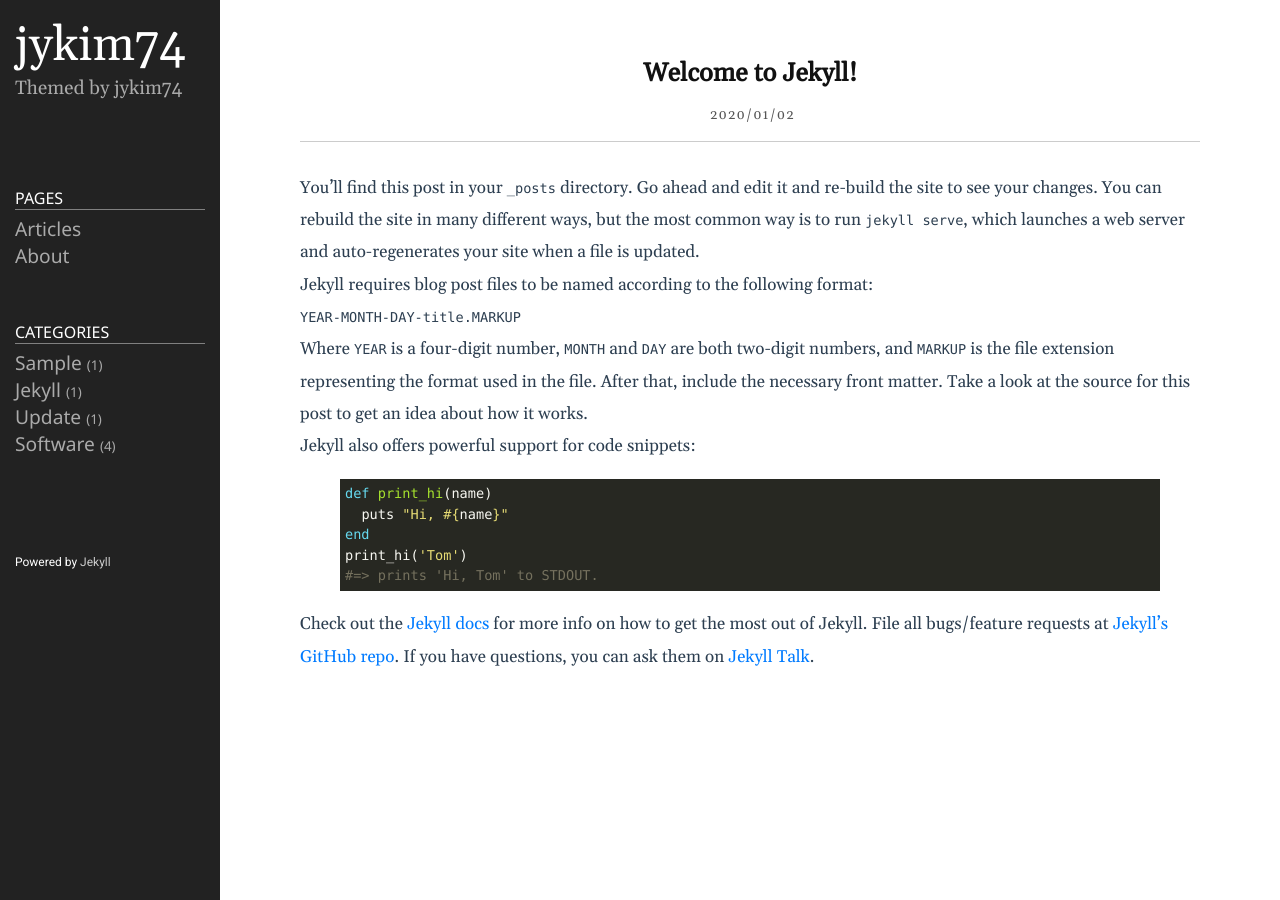
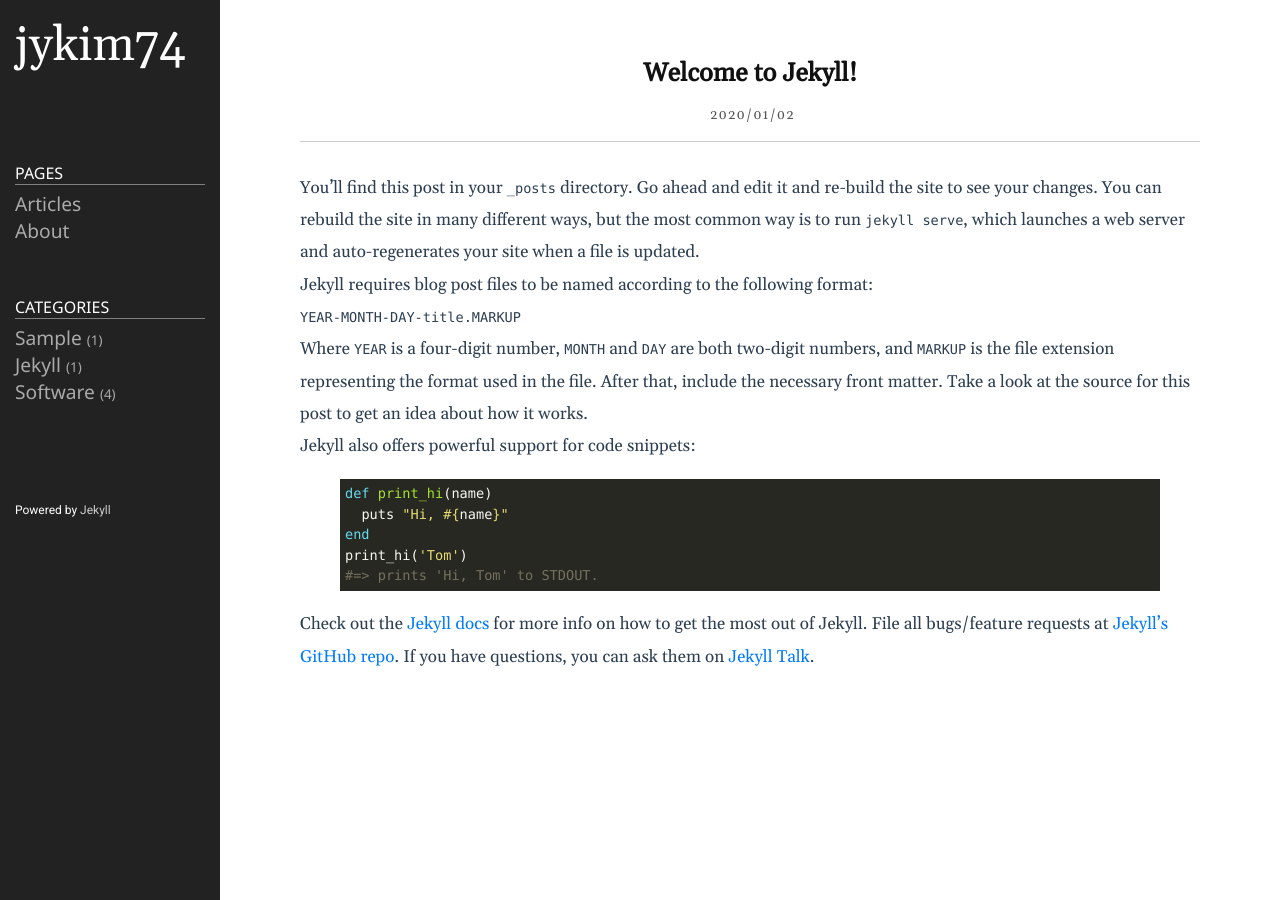
Before and after one commit to jykim74/jykim74.github.io, a Jekyll site: the page built from _posts/2020-01-02-welcome-to-jekyll.markdown, in a window 1280 px wide. Built offline with Jekyll 4.4.1, drawn with Linux system fonts in a browser that asks for light colours.

Commit message:
Base work

```diff
--- a/_config.yml
+++ b/_config.yml
@@ -21,7 +21,6 @@
 title: jykim74
 email: jykim74@gmail.com
 description: >- # this means to ignore newlines until "baseurl:"
-  Themed by jykim74
 baseurl: "/" # the subpath of your site, e.g. /blog
 url: "http://jykim74.github.io" # the base hostname & protocol for your site, e.g. http://example.com
 github_username: jykim74
--- a/_posts/2020-01-02-welcome-to-jekyll.markdown
+++ b/_posts/2020-01-02-welcome-to-jekyll.markdown
@@ -2,7 +2,7 @@
 layout: post
 title:  "Welcome to Jekyll!"
 date:   2020-01-02 19:31:29 +0900
-categories: jekyll update
+categories: jekyll
 ---
 You’ll find this post in your `_posts` directory. Go ahead and edit it and re-build the site to see your changes. You can rebuild the site in many different ways, but the most common way is to run `jekyll serve`, which launches a web server and auto-regenerates your site when a file is updated.
 
```
